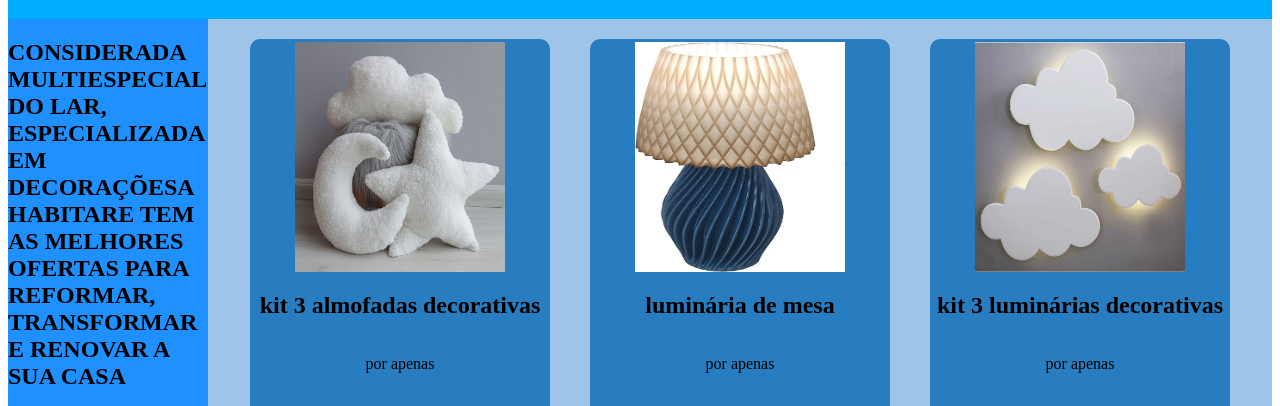
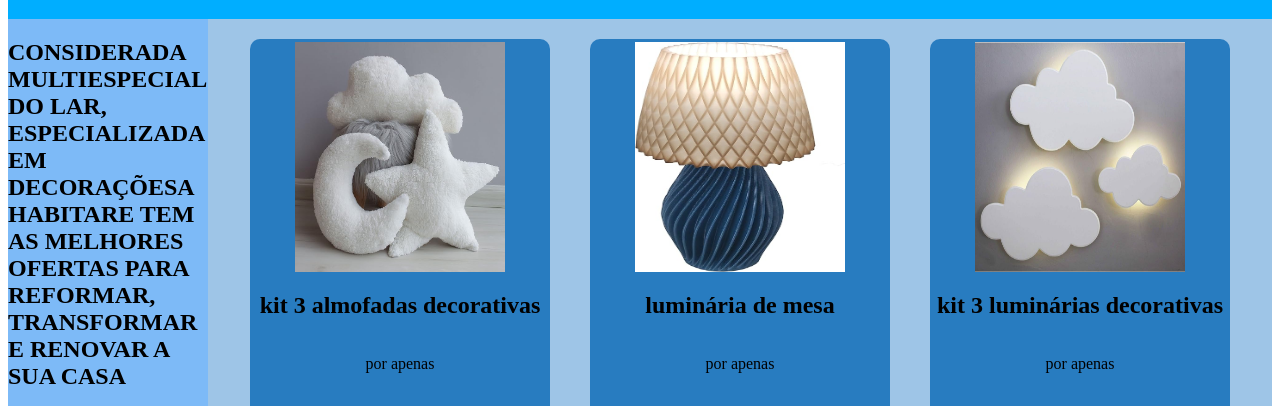
Before and after one commit to isabelydasilva25/loja, a plain HTML site: page index.html in a window 1280 px wide. Shown: the part 353-759 px from the top of the page. Drawn offline with Linux system fonts and the light colour scheme.

Commit message:
Add files via upload

```diff
--- a/style.css
+++ b/style.css
@@ -17,7 +17,7 @@ header{
 }
 aside{
     grid-area: lateral;
-    background-color: dodgerblue;
+    background-color: rgb(125, 186, 247);
 
 }
 main{
```
